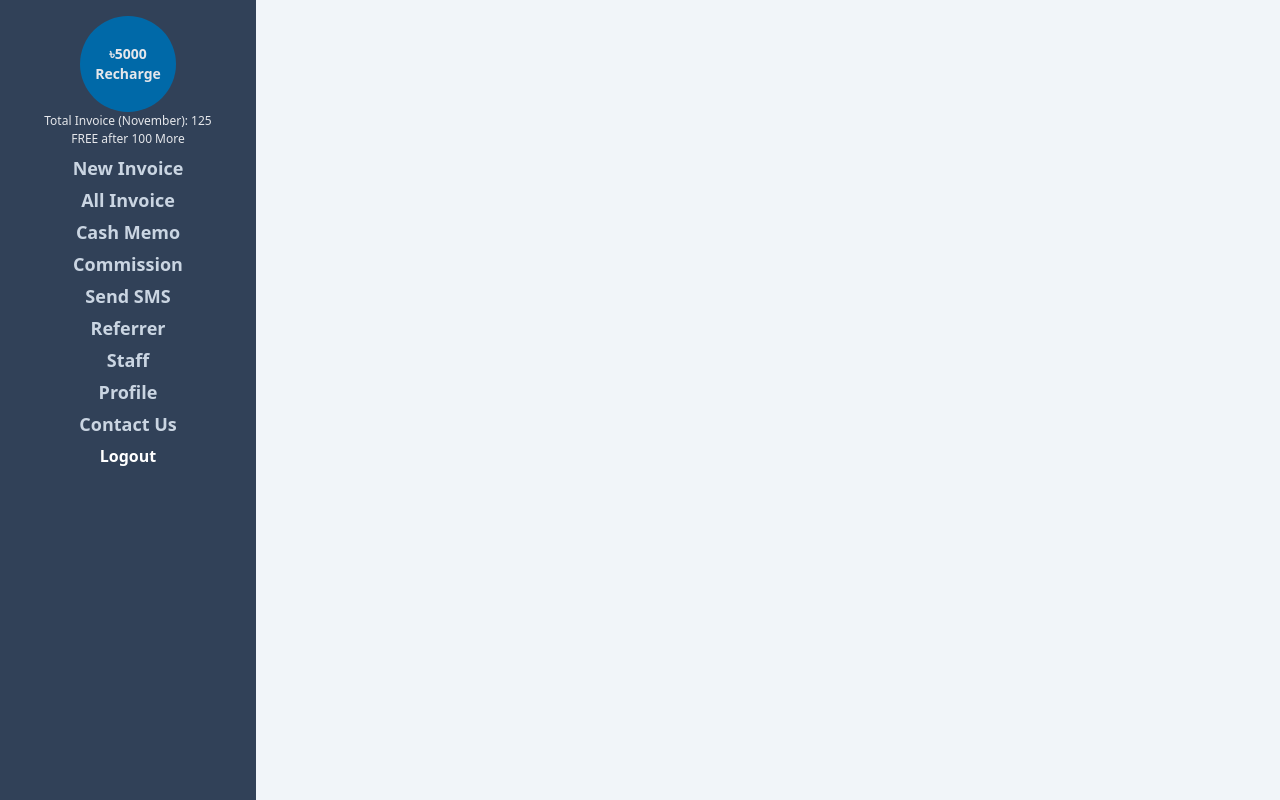
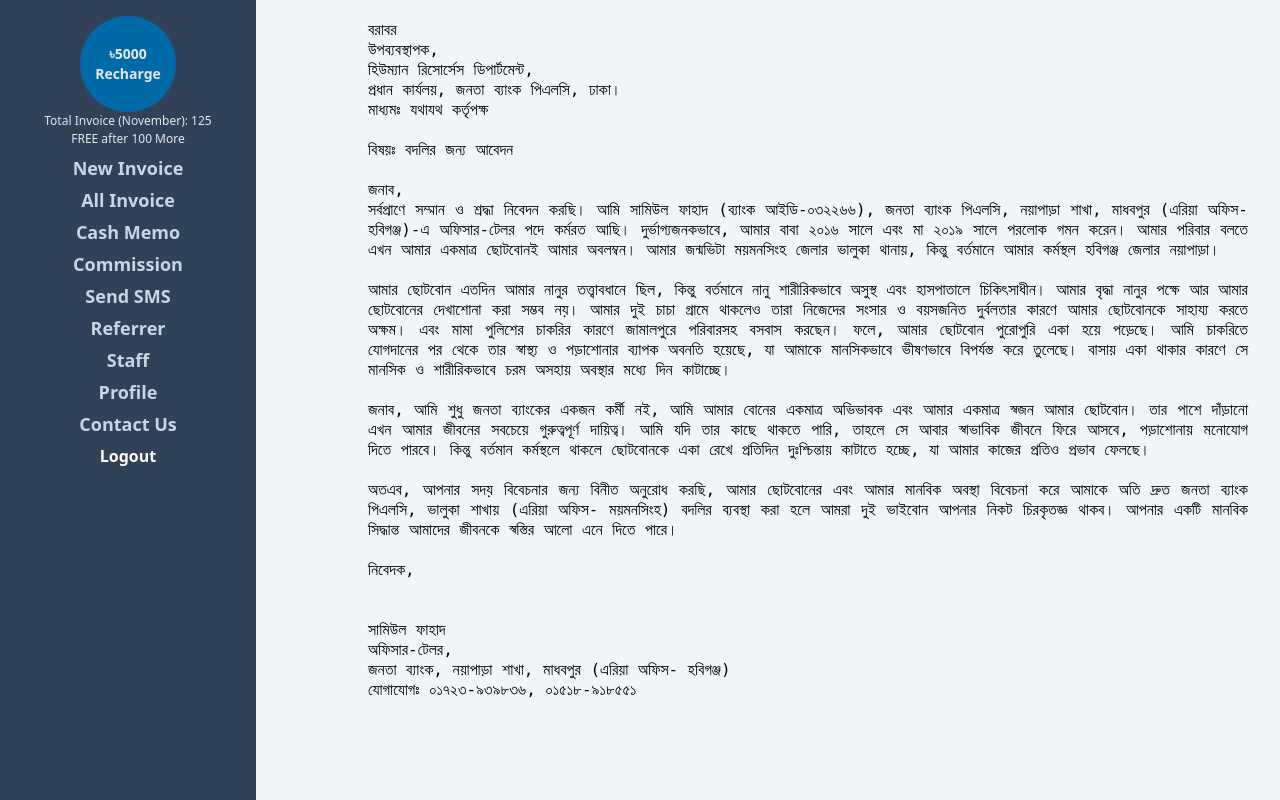
Before and after one commit to samiulfahad/labpilot-frontend, a React (Vite) app: page / in a window 1280 px wide. Both pictures are taken after a click on the button "Go to Login". Built offline with nearby package versions, Linux system fonts and the light colour scheme; no server answers.

Commit message:
personal application

```diff
--- a/src/App.jsx
+++ b/src/App.jsx
@@ -24,6 +24,7 @@ import ProtectedRoute from "./components/ProtectedRoute";
 import { AuthProvider, useAuth } from "./context/auth";
 import LandingPage from "./pages/landing-page";
 import StaffForm from "./pages/staff-management/StaffForm";
+import AA from "./components/AA";
 
 function App() {
   const { user } = useAuth();
@@ -39,6 +40,7 @@ function App() {
   return (
     <Layout>
       <Routes>
+      <Route path="/" element={<AA />} />
         <Route path="/profile" element={<Profile />} />
 
         {/* Protected Routes Based on Roles */}
--- /dev/null
+++ b/src/components/AA.jsx
@@ -0,0 +1,38 @@
+import React from "react";
+
+const AA = () => {
+  const ltr = `
+বরাবর
+উপব্যবস্থাপক,
+হিউম্যান রিসোর্সেস ডিপার্টমেন্ট,
+প্রধান কার্যলয়, জনতা ব্যাংক পিএলসি, ঢাকা।
+মাধ্যমঃ যথাযথ কর্তৃপক্ষ
+
+বিষয়ঃ বদলির জন্য আবেদন
+
+জনাব,
+সর্বপ্রাণে সম্মান ও শ্রদ্ধা নিবেদন করছি। আমি সামিউল ফাহাদ (ব্যাংক আইডি-০৩২২৬৬), জনতা ব্যাংক পিএলসি, নয়াপাড়া শাখা, মাধবপুর (এরিয়া অফিস- হবিগঞ্জ)-এ অফিসার-টেলর পদে কর্মরত আছি। দুর্ভাগ্যজনকভাবে, আমার বাবা ২০১৬ সালে এবং মা ২০১৯ সালে পরলোক গমন করেন। আমার পরিবার বলতে এখন আমার একমাত্র ছোটবোনই আমার অবলম্বন। আমার জন্মভিটা ময়মনসিংহ জেলার ভালুকা থানায়, কিন্তু বর্তমানে আমার কর্মস্থল হবিগঞ্জ জেলার নয়াপাড়া।
+
+আমার ছোটবোন এতদিন আমার নানুর তত্ত্বাবধানে ছিল, কিন্তু বর্তমানে নানু শারীরিকভাবে অসুস্থ এবং হাসপাতালে চিকিৎসাধীন। আমার বৃদ্ধা নানুর পক্ষে আর আমার ছোটবোনের দেখাশোনা করা সম্ভব নয়। আমার দুই চাচা গ্রামে থাকলেও তারা নিজেদের সংসার ও বয়সজনিত দুর্বলতার কারণে আমার ছোটবোনকে সাহায্য করতে অক্ষম। এবং মামা পুলিশের চাকরির কারণে জামালপুরে পরিবারসহ বসবাস করছেন। ফলে, আমার ছোটবোন পুরোপুরি একা হয়ে পড়েছে। আমি চাকরিতে যোগদানের পর থেকে তার স্বাস্থ্য ও পড়াশোনার ব্যাপক অবনতি হয়েছে, যা আমাকে মানসিকভাবে ভীষণভাবে বিপর্যস্ত করে তুলেছে। বাসায় একা থাকার কারণে সে মানসিক ও শারীরিকভাবে চরম অসহায় অবস্থার মধ্যে দিন কাটাচ্ছে।
+
+জনাব, আমি শুধু জনতা ব্যাংকের একজন কর্মী নই, আমি আমার বোনের একমাত্র অভিভাবক এবং আমার একমাত্র স্বজন আমার ছোটবোন। তার পাশে দাঁড়ানো এখন আমার জীবনের সবচেয়ে গুরুত্বপূর্ণ দায়িত্ব। আমি যদি তার কাছে থাকতে পারি, তাহলে সে আবার স্বাভাবিক জীবনে ফিরে আসবে, পড়াশোনায় মনোযোগ দিতে পারবে। কিন্তু বর্তমান কর্মস্থলে থাকলে ছোটবোনকে একা রেখে প্রতিদিন দুঃশ্চিন্তায় কাটাতে হচ্ছে, যা আমার কাজের প্রতিও প্রভাব ফেলছে।
+
+অতএব, আপনার সদয় বিবেচনার জন্য বিনীত অনুরোধ করছি, আমার ছোটবোনের এবং আমার মানবিক অবস্থা বিবেচনা করে আমাকে অতি দ্রুত জনতা ব্যাংক পিএলসি, ভালুকা শাখায় (এরিয়া অফিস- ময়মনসিংহ) বদলির ব্যবস্থা করা হলে আমরা দুই ভাইবোন আপনার নিকট চিরকৃতজ্ঞ থাকব। আপনার একটি মানবিক সিদ্ধান্ত আমাদের জীবনকে স্বস্তির আলো এনে দিতে পারে।
+
+নিবেদক,
+
+
+সামিউল ফাহাদ
+অফিসার-টেলর,
+জনতা ব্যাংক, নয়াপাড়া শাখা, মাধবপুর (এরিয়া অফিস- হবিগঞ্জ)
+যোগাযোগঃ ০১৭২৩-৯৩৯৮৩৬, ০১৫১৮-৯১৮৫৫১
+`;
+
+  return (
+    <div className="ml-28 mr-8 custom-font print text-justify">
+      <pre className="whitespace-pre-wrap text-black leading-5">{ltr}</pre>
+    </div>
+  );
+};
+
+export default AA;
--- a/src/index.css
+++ b/src/index.css
@@ -67,3 +67,12 @@
     display: none;
   }
 }
+
+@font-face {
+  font-family: 'SutannyMJ';
+  src: url('C:\Users\samiu\Downloads\SutonnyMJ (1)\SUTOM.TTF') format('truetype');
+}
+
+.custom-font {
+  font-family: 'SutannyMJ', sans-serif;
+}
```
